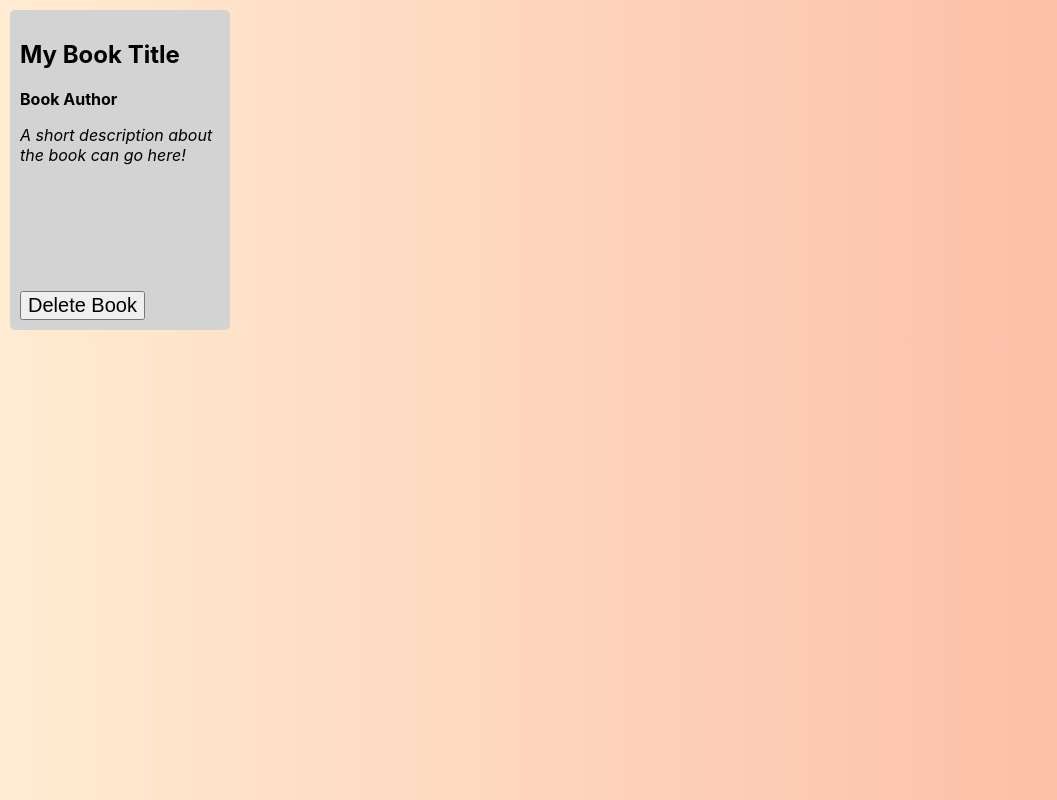
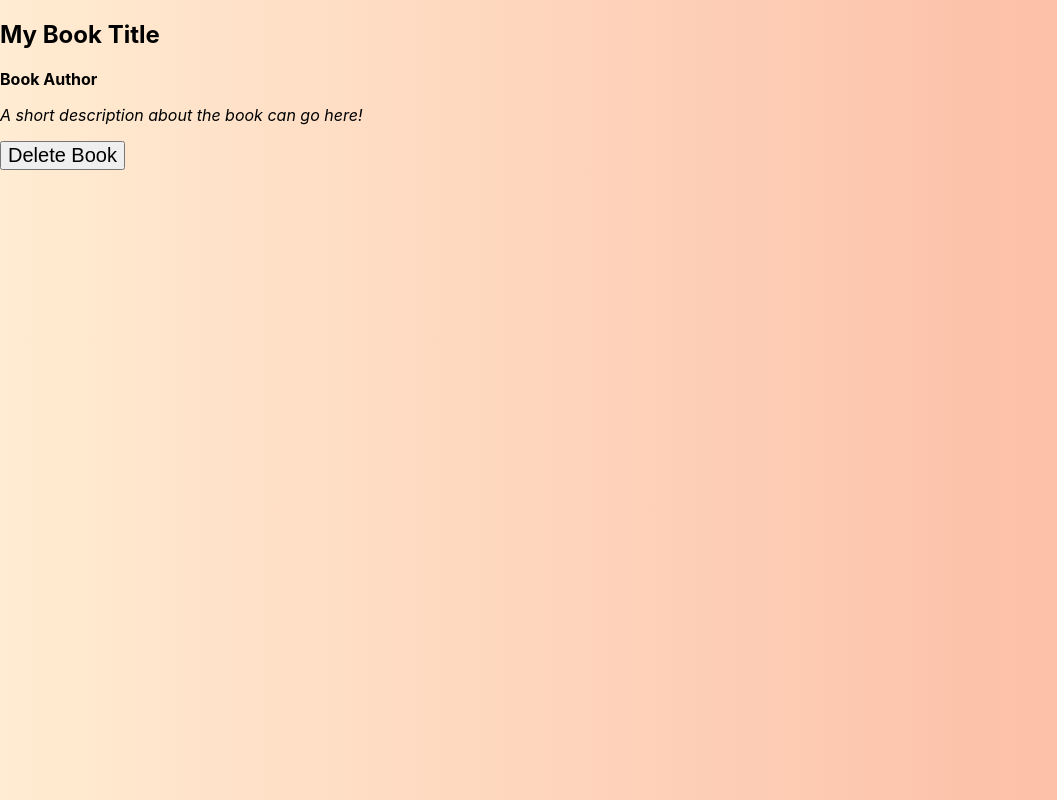
Before and after one commit to DustinGaudet/juno-react-intro, a React (Create React App) app: page / in a window 1280 px wide. Shown: the whole page, without its empty margins (0-1057 px from the left). Built offline with nearby package versions, Linux system fonts and the light colour scheme.

Commit message:
remove inline styles

```diff
--- a/src/Book.js
+++ b/src/Book.js
@@ -1,17 +1,7 @@
 import React from "react";
 
 const Book = () => (
-  <section
-    style={{
-      backgroundColor: "lightgrey",
-      width: "200px",
-      height: "300px",
-      margin: "10px",
-      borderRadius: "5px",
-      padding: "10px",
-      position: "relative"
-    }}
-  >
+  <section>
     <h2>My Book Title</h2>
     <author>
       <strong>Book Author</strong>
@@ -19,9 +9,7 @@ const Book = () => (
     <p>
       <em>A short description about the book can go here!</em>
     </p>
-    <button style={{ position: "absolute", bottom: "10px" }}>
-      Delete Book
-    </button>
+    <button>Delete Book</button>
   </section>
 );
 
```
